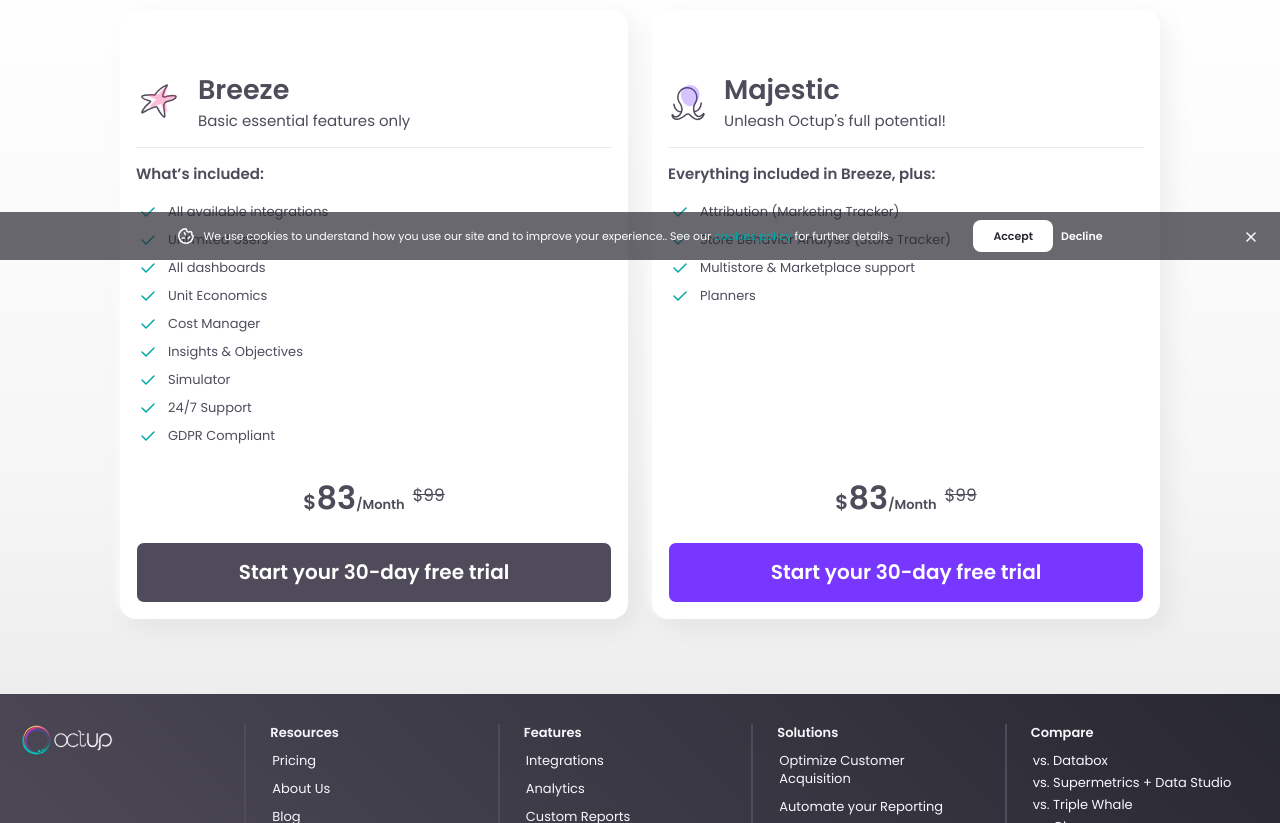
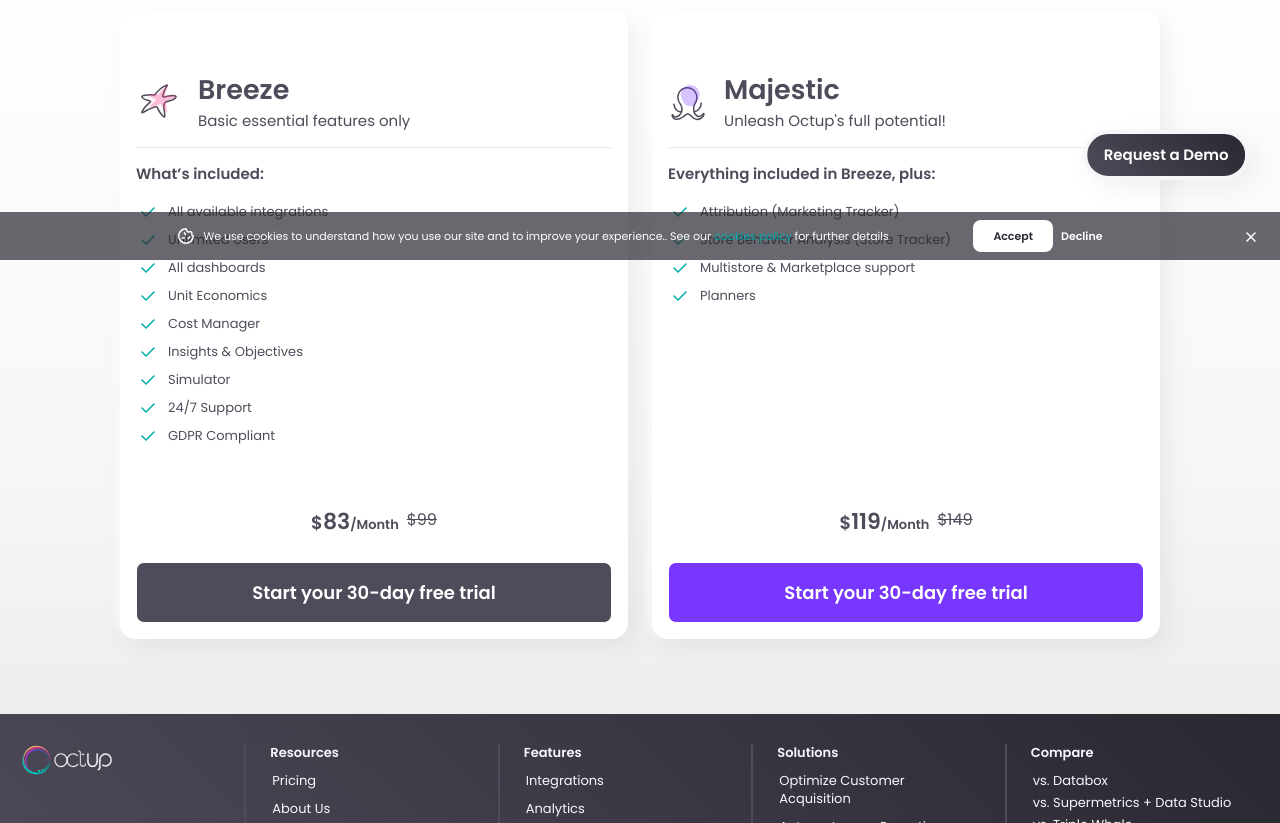
Before and after one commit to portloop/test, a website: page public/pricing.html in a window 1280 px wide. Shown: the part 540-1363 px from the top of the page. Drawn offline with Linux system fonts and the light colour scheme.

Commit message:
Last changes

```diff
--- a/package.json
+++ b/package.json
@@ -5,6 +5,10 @@
     "compression": "^1.7.4",
     "express": "^4.18.2",
     "express-php": "^0.0.1",
+    "nodemon": "^3.0.1",
     "php-express": "^0.0.3"
+  },
+  "scripts": {
+    "start": "nodemon server.js"
   }
 }
--- a/public/css/main.css
+++ b/public/css/main.css
@@ -148,21 +148,27 @@
     filter: progid:DXImageTransform.Microsoft.gradient(startColorstr='#ffffff', endColorstr='#ededed', GradientType=0)
 }
 
+.demo-container {
+    position: fixed;
+    width: 166px;
+    height: 50px;
+    right: 24px;
+    bottom: 80px;
+}
+
 .black-btn {
     font-size: 15px;
     line-height: 20px;
     color: #FFF;
     font-family: 'PoppinsB', sans-serif;
     text-decoration: none;
-    position: fixed;
-    width: 166px;
-    height: 50px;
+   width: 100%;
+   height: 100%;
     background: linear-gradient(44.56deg, #504B5A -1.25%, #282831 100.79%);
     border: 4px solid #F6F5F9;
     box-shadow: 8px 8px 24px rgba(80, 75, 90, .08);
     border-radius: 40px;
-    right: 24px;
-    bottom: 80px;
+
     display: flex;
     align-items: center;
     justify-content: center
@@ -858,7 +864,8 @@
 }
 
 .footer-compare-section.new {
-    border-right: 2px solid #504B5A;;
+    border-right: 2px solid #504B5A;
+    ;
     padding-right: 24px;
 }
 
@@ -1904,3 +1911,22 @@
 .mobile-header-menu-container.mobile-active {
     display: block;
 }
+
+
+@keyframes shake {
+    0%, 100% {
+      transform: translateX(0);
+    }
+    10%, 30%, 50%, 70%, 90% {
+      transform: translateX(-10px);
+    }
+    20%, 40%, 60%, 80% {
+      transform: translateX(10px);
+    }
+  }
+
+
+.black-btn.shake-animation {
+    animation: shake 2.5s infinite;
+    -webkit-animation: shake 2.5s infinite;
+}
--- a/public/css/pricing.css
+++ b/public/css/pricing.css
@@ -285,7 +285,7 @@
 }
 
 .i-box {
-    height: 268px;
+    height: 468px;
     margin-bottom: 16px;
 }
 
@@ -620,6 +620,27 @@
 
 } */
 
+
+@media screen and (max-width: 1375px) {
+    .bold-price span.amount {
+        font-size: 22px;
+    }
+
+    .bold-price span.currency, .info-box a {
+        font-size: 18px;
+    }
+
+    .discount {
+        font-size: 16px;
+    }
+
+    .i-box {
+        height: 292px;
+    }
+
+
+}
+
 @media screen and (max-width: 1280px) {
 
     .header-container,
--- a/public/css/responsive.css
+++ b/public/css/responsive.css
@@ -648,7 +648,7 @@
     }
 }
 
-@media screen and (max-width: 880px) {
+@media screen and (max-width: 881px) {
     .focus-section .focus-animation {
         margin-top: -40px;
         z-index: -1;
--- /dev/null
+++ b/public/js/demoRetention.js
@@ -0,0 +1,10 @@
+document.addEventListener('DOMContentLoaded', (e) => {
+    let shakeElement = document.querySelector('#demo-floater');
+    setInterval(() => {
+        shakeElement.classList.add('shake-animation');
+        setTimeout(() => {
+          shakeElement.classList.remove('shake-animation');
+        }, 2500); // Длительность анимации в миллисекундах
+      }, 5000); // Каждые 5 секунд
+
+})
--- a/public/js/main.js
+++ b/public/js/main.js
@@ -10,8 +10,8 @@
       if (e.target && e.target.classList.contains('send-data')) {
         e.preventDefault();
       } else {
-        scrollToForm.scrollIntoView({ block: "start", behavior: "smooth" });
-
+        // scrollToForm.scrollIntoView({ block: "start", behavior: "smooth" });
+        window.location.href = 'https://app.octup.com/Signup'
       }
     })
   }))
--- a/public/js/pricing.js
+++ b/public/js/pricing.js
@@ -61,12 +61,12 @@
             amount.innerHTML = '< $500,000';
             if (monthly) {
                 price[0].innerHTML = '99'
-                price[1].innerHTML = '99'
+                price[1].innerHTML = '149'
             } else {
                 price[0].innerHTML = '83'
-                price[1].innerHTML = '83'
+                price[1].innerHTML = '119'
                 discont[0].innerHTML = '$99'
-                discont[1].innerHTML = '$99'
+                discont[1].innerHTML = '$149'
             }
         }
         if (rangeInput.value > 45) {
--- a/public/pricing.html
+++ b/public/pricing.html
@@ -15,6 +15,7 @@
     <link rel="stylesheet" href="css/main.css">
     <link rel="stylesheet" href="css/responsive.css">
     <link rel="stylesheet" href="css/pricing.css">
+
     <link rel="stylesheet" href="css/range-input.css">
 </head>
 
@@ -265,6 +266,17 @@
       </div>
     </div>
   </header>
+  <div class="demo-container">
+    <a
+    href="https://meetings-eu1.hubspot.com/michael-woolfson/mikey-product-demo"
+    class="black-btn "
+    id="demo-floater"
+    onclick="submitDataLayer(event)"
+    data-dlAction="demo_floater"
+    target="_blank"
+    >Request a Demo</a
+  >
+  </div>
   <div class="mobile-header-menu-container">
     <div class="mobile-white-container">
         <a href="/" class="logo">
@@ -641,7 +653,7 @@
           </div>
           <span class="discount">$99</span>
         </div>
-        <a href="https://app.octup.com/Signup">Start your 30-day free trial</a>
+        <a href="https://app.octup.com/Signup" target="_blank">Start your 30-day free trial</a>
       </div>
       <div class="info-box">
         <div class="ib-title-container">
@@ -710,7 +722,7 @@
           </div>
           <span class="discount">$99</span>
         </div>
-        <a href="https://app.octup.com/Signup">Start your 30-day free trial</a>
+        <a href="https://app.octup.com/Signup" target="_blank">Start your 30-day free trial</a>
       </div>
     </div>
     <footer id="scroll-point">
@@ -1087,5 +1099,6 @@
 <script src="js/cookies.js"></script>
 <script src="js/range-input.js"></script>
 <script src="js/pricing.js"></script>
+<script src="js/demoRetention.js"></script>
 
 </html>
```
Also changed, not shown: public/css/integration.css (+29 -3 lines), public/index.html (+16 -11 lines), public/integration.html (+12 -0 lines), 1 other file.
